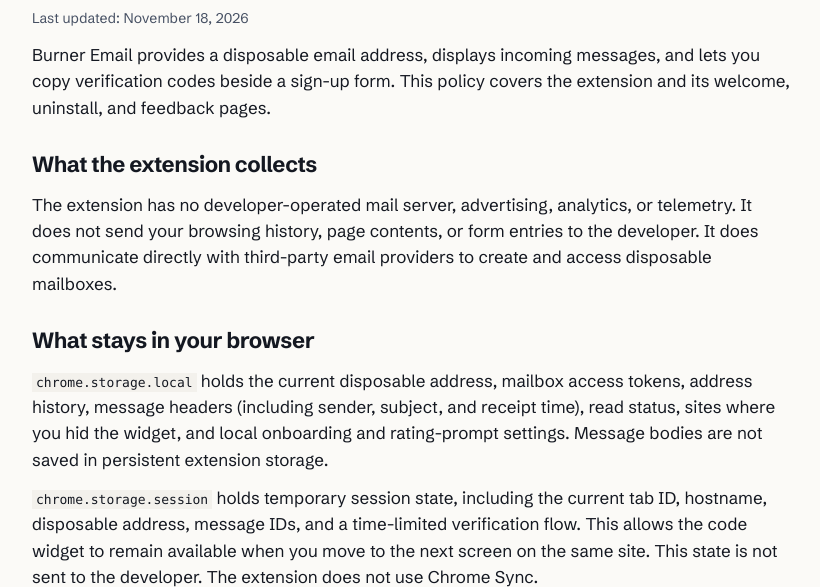
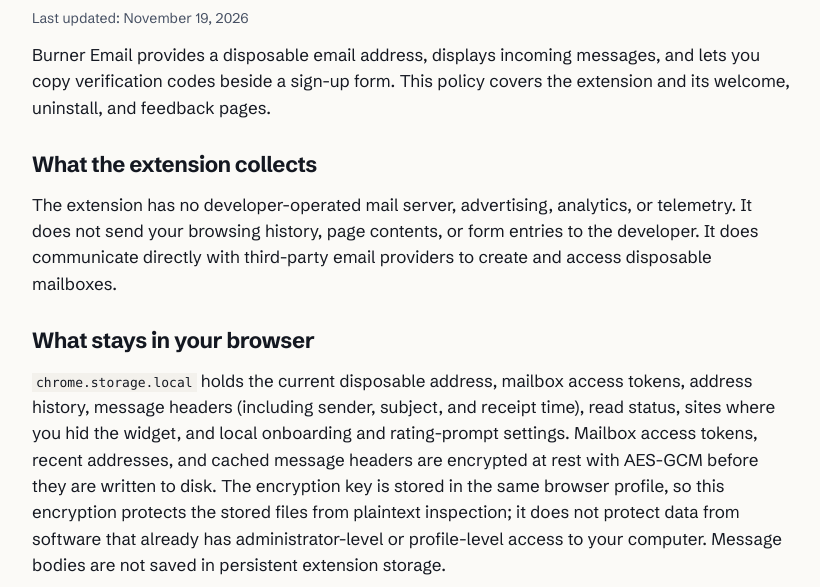
Before and after one commit to alxrum/burner-email-pages, a plain HTML site: page privacy/index.html in a window 1280 px wide. Shown: the part 200-787 px from the top of the page, without its empty margins (228-1048 px from the left). Drawn offline with Linux system fonts and the light colour scheme.

Commit message:
Privacy policy: describe at-rest encryption of stored mailbox data
Build 1.0.1 encrypts mailbox access tokens, recent addresses, and cached
message headers with AES-GCM before they reach chrome.storage.local. State
the encryption, its key location, and its honest boundary (no protection
against privileged local access); bump Last updated to November 19, 2026.

Co-Authored-By: Claude Code <noreply@anthropic.com>

```diff
--- a/privacy/index.html
+++ b/privacy/index.html
@@ -1,10 +1,10 @@
 <!doctype html>
 <html lang="en"><head><meta charset="utf-8"><meta name="viewport" content="width=device-width,initial-scale=1,viewport-fit=cover"><meta name="robots" content="noindex"><title>Burner Email Privacy</title><link rel="stylesheet" href="../assets/site.css"><link rel="icon" type="image/svg+xml" href="../assets/logo.svg">
 </head>
-<body class="policy"><main class="shell"><div class="site-head">Burner Email</div><p class="crumb">Burner Email / Privacy policy</p><h1>Burner Email privacy policy</h1><p class="date">Last updated: November 18, 2026</p>
+<body class="policy"><main class="shell"><div class="site-head">Burner Email</div><p class="crumb">Burner Email / Privacy policy</p><h1>Burner Email privacy policy</h1><p class="date">Last updated: November 19, 2026</p>
 <p>Burner Email provides a disposable email address, displays incoming messages, and lets you copy verification codes beside a sign-up form. This policy covers the extension and its welcome, uninstall, and feedback pages.</p>
 <h2>What the extension collects</h2><p>The extension has no developer-operated mail server, advertising, analytics, or telemetry. It does not send your browsing history, page contents, or form entries to the developer. It does communicate directly with third-party email providers to create and access disposable mailboxes.</p>
-<h2>What stays in your browser</h2><p><code>chrome.storage.local</code> holds the current disposable address, mailbox access tokens, address history, message headers (including sender, subject, and receipt time), read status, sites where you hid the widget, and local onboarding and rating-prompt settings. Message bodies are not saved in persistent extension storage.</p><p><code>chrome.storage.session</code> holds temporary session state, including the current tab ID, hostname, disposable address, message IDs, and a time-limited verification flow. This allows the code widget to remain available when you move to the next screen on the same site. This state is not sent to the developer. The extension does not use Chrome Sync.</p><p>Removing the extension clears its browser storage. It does not delete messages or accounts held by an email provider.</p>
+<h2>What stays in your browser</h2><p><code>chrome.storage.local</code> holds the current disposable address, mailbox access tokens, address history, message headers (including sender, subject, and receipt time), read status, sites where you hid the widget, and local onboarding and rating-prompt settings. Mailbox access tokens, recent addresses, and cached message headers are encrypted at rest with AES-GCM before they are written to disk. The encryption key is stored in the same browser profile, so this encryption protects the stored files from plaintext inspection; it does not protect data from software that already has administrator-level or profile-level access to your computer. Message bodies are not saved in persistent extension storage.</p><p><code>chrome.storage.session</code> holds temporary session state, including the current tab ID, hostname, disposable address, message IDs, and a time-limited verification flow. This allows the code widget to remain available when you move to the next screen on the same site. This state is not sent to the developer. The extension does not use Chrome Sync.</p><p>Removing the extension clears its browser storage. It does not delete messages or accounts held by an email provider.</p>
 <h2>Requests to email providers</h2><p>Mailboxes are created and read through these API hosts:</p><ul><li><code>https://api.mail.tm/*</code> — mailbox creation, authentication, inbox lists, and messages.</li><li><code>https://api.tempmail.lol/*</code> — disposable mailbox creation and inbox access.</li><li><code>https://api.guerrillamail.com/*</code> — disposable mailbox creation, session access, inbox lists, and messages.</li></ul><p>Requests include the disposable address or mailbox identifiers and access credentials needed by the provider. For mail.tm, the extension generates a mailbox password and sends it to that provider; this is not a password from a website you visit. Providers receive your IP address and normal connection metadata. They process and retain mail under their own policies. Requests go directly from your browser to the provider, not through a developer-operated proxy.</p><p>Inbox polling runs only while an inbox interface needs updates, with backoff for provider rate limits. There is no continuous background inbox polling after you close the inbox interfaces.</p>
 <h2>Access to websites and the clipboard</h2><p>Content scripts run on pages matching <code>http://*/*</code> and <code>https://*/*</code> to find email and verification-code fields and show the Burner widget. The scripts inspect relevant page elements locally. Using the widget can fill a disposable address into an email field and trigger the site's normal input events. The site then receives the address as it would any value you enter. Codes are not automatically filled into verification fields.</p><p>When you click Copy, the extension writes the selected address or code to your clipboard. It does not read your existing clipboard contents.</p>
 <h2>Permissions, explained</h2><ul><li><code>storage</code> — saves disposable mailbox access, address history, message headers, hidden-site preferences, and temporary session state in your browser.</li><li><code>host_permissions</code> for the three API hosts listed above — allow direct requests to the mail providers.</li><li><code>content_scripts.matches</code> for <code>http://*/*</code> and <code>https://*/*</code> — allow the widget to appear on sign-up pages across websites. This does not add website hosts to the extension's API host permissions.</li></ul>
```
